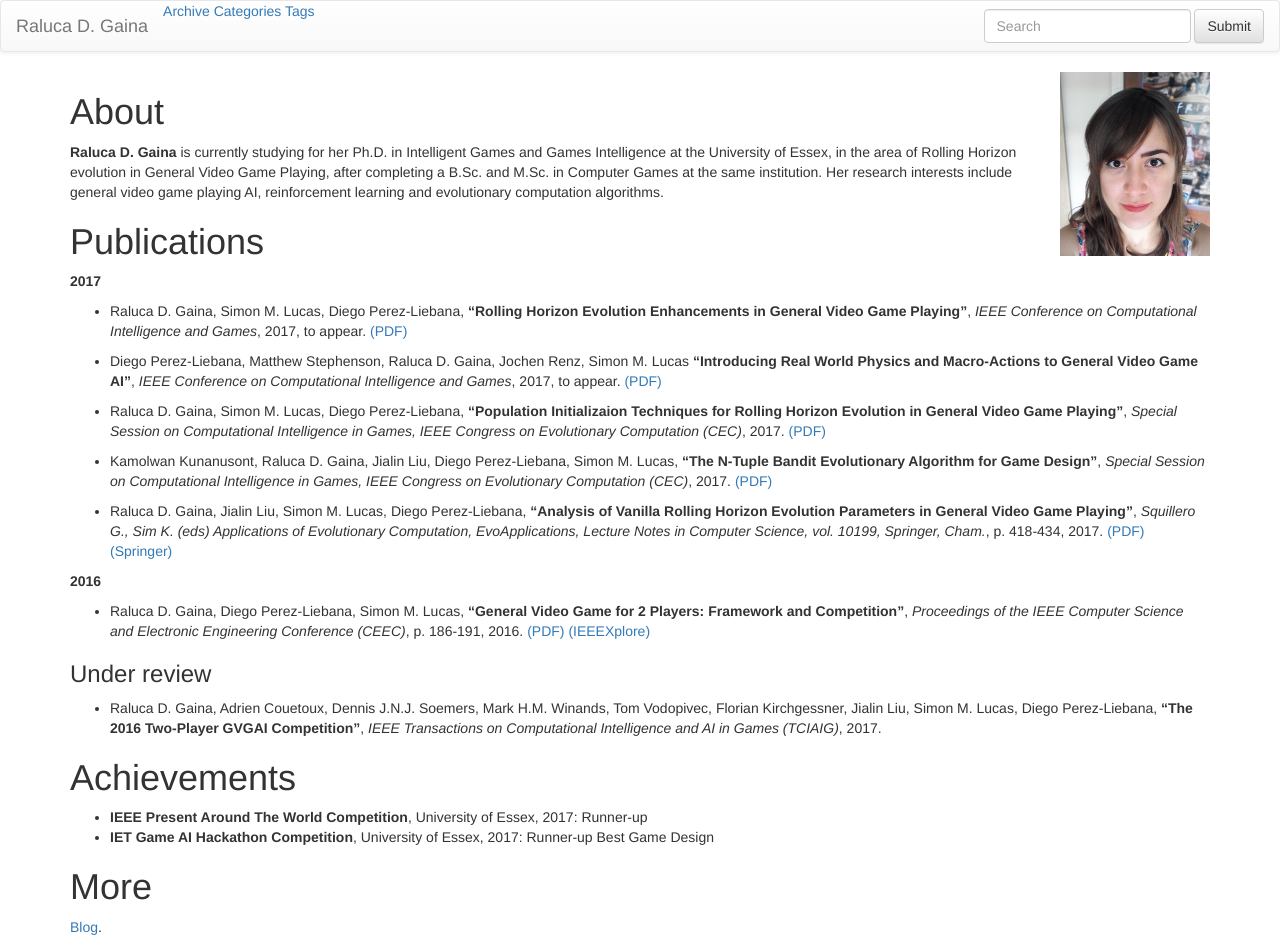
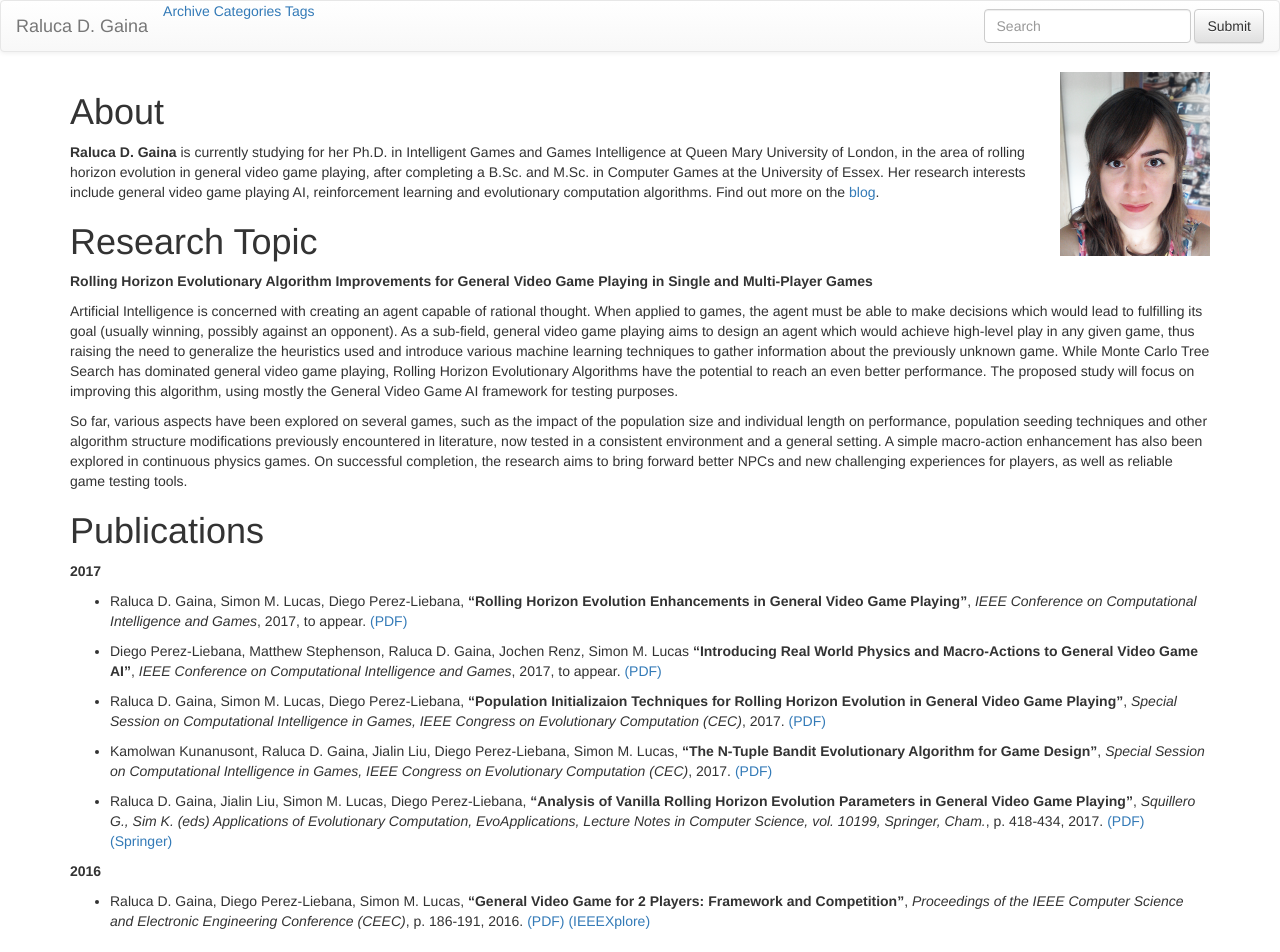
Before and after one commit to rdgain/rdgain.github.io, a Jekyll site: the page built from index.md, in a window 1280 px wide and 1400 px high. Shown: the top 952 px of the window. Built offline with Jekyll 4.4.1, drawn with Linux system fonts in a browser that asks for light colours; nearby versions of some CDN libraries; library files that are not in the unit come from our copies; some of the changed text lies outside the part shown.

Commit message:
update index

```diff
--- a/index.md
+++ b/index.md
@@ -6,8 +6,15 @@ layout: default
 
 # [](#header-1)About
 
- **Raluca D. Gaina** is currently studying for her Ph.D. in Intelligent Games and Games Intelligence at the University of Essex, in the area of Rolling Horizon evolution in General Video Game Playing, after completing a B.Sc. and M.Sc. in Computer Games at the same institution. Her research interests include general video game playing AI, reinforcement learning and evolutionary computation algorithms.
+ **Raluca D. Gaina** is currently studying for her Ph.D. in Intelligent Games and Games Intelligence at Queen Mary University of London, in the area of rolling horizon evolution in general video game playing, after completing a B.Sc. and M.Sc. in Computer Games at the University of Essex. Her research interests include general video game playing AI, reinforcement learning and evolutionary computation algorithms. Find out more on the [blog](blog).
 
+# [](#header-1)Research Topic
+
+<b>Rolling Horizon Evolutionary Algorithm Improvements for General Video Game Playing in Single and Multi-Player Games</b>
+
+Artificial Intelligence is concerned with creating an agent capable of rational thought. When applied to games, the agent must be able to make decisions which would lead to fulfilling its goal (usually winning, possibly against an opponent). As a sub-field, general video game playing aims to design an agent which would achieve high-level play in any given game, thus raising the need to generalize the heuristics used and introduce various machine learning techniques to gather information about the previously unknown game. While Monte Carlo Tree Search has dominated general video game playing, Rolling Horizon Evolutionary Algorithms have the potential to reach an even better performance. The proposed study will focus on improving this algorithm, using mostly the General Video Game AI framework for testing purposes.
+
+So far, various aspects have been explored on several games, such as the impact of the population size and individual length on performance, population seeding techniques and other algorithm structure modifications previously encountered in literature, now tested in a consistent environment and a general setting. A simple macro-action enhancement has also been explored in continuous physics games. On successful completion, the research aims to bring forward better NPCs and new challenging experiences for players, as well as reliable game testing tools.
 
 # [](#header-1)Publications
 
@@ -31,21 +38,15 @@ layout: default
 
 * Raluca D. Gaina, Adrien Couetoux, Dennis J.N.J. Soemers, Mark H.M. Winands, Tom Vodopivec, Florian Kirchgessner, Jialin Liu, Simon M. Lucas, Diego Perez-Liebana, **"The 2016 Two-Player GVGAI Competition"**, _IEEE Transactions on Computational Intelligence and AI in Games (TCIAIG)_, 2017.
 
-
-<!--
 # [](#header-1)Projects
 
-Stuff.
--->
+[Global Game Jam 2017: Flappy McArmbands Goes to London](http://globalgamejam.org/2017/games/flappy-mcarmbands-goes-london).<br />
+[Global Game Jam 2016: Rebirth](http://globalgamejam.org/2016/games/rebirth).
 
-# [](#header-1)Achievements
+# [](#header-1)Awards
 
 * **IEEE Present Around The World Competition**, University of Essex, 2017: Runner-up
 * **IET Game AI Hackathon Competition**, University of Essex, 2017: Runner-up Best Game Design
-
-# [](#header-1)More
-
-[Blog](blog). <br />
 
 # [](#header-1)External Links
 
```
Also changed, not shown: other parts of index.md (+0 -3 lines).
